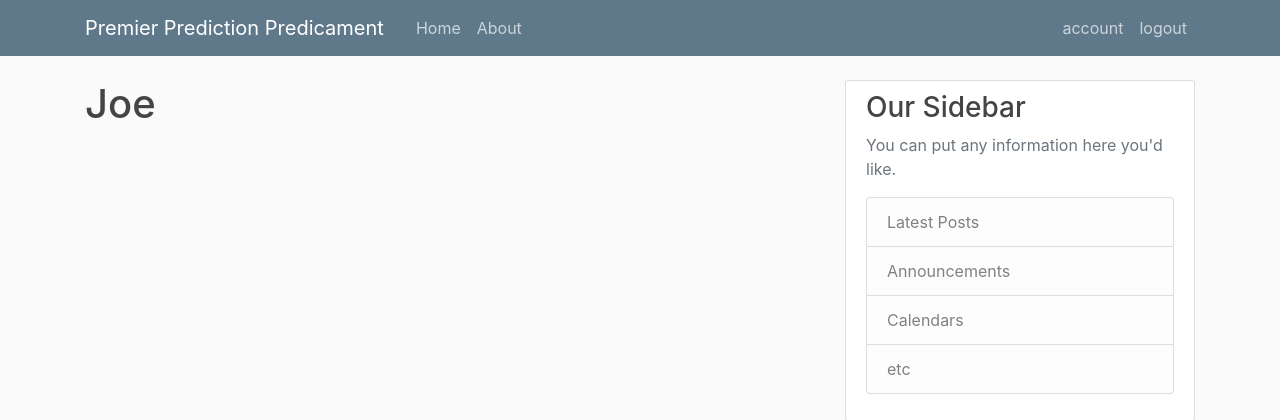
After one commit to JoeTeale/Prediction-App---Flask, a Flask app: page /account in a window 1280 px wide. The commit adds this page. Shown: the top 420 px of the page. Run offline with Flask 2, Linux system fonts and the light colour scheme; a user stored in the database is signed in; some libraries are stand-ins or nearby versions.

Commit message:
Added login functionality

```diff
--- a/main/__init__.py
+++ b/main/__init__.py
@@ -1,11 +1,14 @@
 from flask import Flask
 from flask_sqlalchemy import SQLAlchemy
 from flask_bcrypt import Bcrypt
-
+from flask_login import LoginManager
 
 app = Flask(__name__)
 app.config['SECRET_KEY'] = '46f24ee2e1af2091d3337032fc3bf335'
 app.config['SQLALCHEMY_DATABASE_URI'] = 'sqlite:///site.db'
 db = SQLAlchemy(app)
 bcrypt = Bcrypt(app)
+login_manager = LoginManager(app)
+login_manager.login_view = 'login'
+login_manager.login_message_category = 'info'
 from main import routes
--- a/main/routes.py
+++ b/main/routes.py
@@ -1,8 +1,8 @@
 from main.models import User, Post
-from flask import render_template, url_for, flash, redirect
+from flask import render_template, url_for, flash, redirect, request
 from main import app, db, bcrypt
 from main.forms import RegistrationForm, LogInForm
-
+from flask_login import login_user, current_user, logout_user, login_required
 posts = [
     {
         'author': 'Joseph teale',
@@ -18,16 +18,22 @@ posts = [
     }
 ]
 
+
 @app.route('/')
 @app.route('/home')
 def home():
     return render_template('home.html', posts=posts)
 
+
 @app.route('/about')
 def about():
     return render_template('about.html', title="AbiBlurt")
+
+
 @app.route('/register', methods=['GET', 'POST'])
 def register():
+    if current_user.is_authenticated:
+        return redirect(url_for('home'))
     form = RegistrationForm()
     if form.validate_on_submit():
         hashed_password = bcrypt.generate_password_hash(form.password.data).decode('utf-8')
@@ -37,14 +43,33 @@ def register():
         flash(f'Account created for {form.username.data}!', 'success')
         return redirect(url_for('login'))
     return render_template('register.html', title='Register', form=form)
+
+
 @app.route('/login', methods=['GET', 'POST'])
 def login():
+    if current_user.is_authenticated:
+        return redirect(url_for('home'))
     form = LogInForm()
     if form.validate_on_submit():
-        if form.email.data == 'admin@blog.com' and form.password.data == 'password':
-            flash('You have been logged in!', 'success')
-            return redirect(url_for('home'))
+        user = User.query.filter_by(email=form.email.data).first()
+        if user and bcrypt.check_password_hash(user.password, form.password.data):
+            login_user(user, remember=form.remember.data)
+            next_page = request.args.get('next')
+            return redirect(next_page) if next_page else redirect(url_for('home'))
         else:
-            flash('Login Unsuccessful. Please check username and password', 'danger')
+            flash('Login Unsuccessful. Please check email and password', 'danger')
+            return redirect(url_for('login'))
 
     return render_template('login.html', title='Login', form=form)
+
+
+@app.route('/logout')
+def logout():
+    logout_user()
+    return redirect(url_for('home'))
+
+
+@app.route('/account')
+@login_required
+def account():
+    return render_template('account.html', title='Account')
--- /dev/null
+++ b/main/templates/account.html
@@ -0,0 +1,4 @@
+{% extends "layout.html" %}
+{% block content %}
+    <h1> {{ current_user.username}} <h1>
+{% endblock content %}
--- a/main/templates/layout.html
+++ b/main/templates/layout.html
@@ -29,8 +29,14 @@
             </div>
             <!-- Navbar Right Side -->
             <div class="navbar-nav">
-              <a class="nav-item nav-link" href="{{ url_for('login')}}">Login</a>
-              <a class="nav-item nav-link" href="{{ url_for('register')}}">Register</a>
+                {% if current_user.is_authenticated %}
+                    <a class="nav-item nav-link" href="{{ url_for('account')}}">account</a>
+                    <a class="nav-item nav-link" href="{{ url_for('logout')}}">logout</a>
+                {% else %}
+                    <a class="nav-item nav-link" href="{{ url_for('login')}}">Login</a>
+                    <a class="nav-item nav-link" href="{{ url_for('register')}}">Register</a>
+
+                {% endif %}
             </div>
           </div>
         </div>
--- a/main/templates/login.html
+++ b/main/templates/login.html
@@ -47,7 +47,7 @@
     </div>
     <div class="border-top pt-3">
         <small class="test-muted">
-            Need an account? <a class="ml-2" href="{{ url_for('login') }}"> Sign Up Now </a>
+            Need an account? <a class="ml-2" href="{{ url_for('register') }}"> Sign Up Now </a>
         </small>
     </div>
 {% endblock content %}
--- a/main/templates/register.html
+++ b/main/templates/register.html
@@ -10,12 +10,12 @@
                     {% if form.username.errors %}
                          {{ form.username(class="form-control form-control-lg is-invalid") }}
                         <div class="invalid-feedback">
-                        {% for errors in form.username.errors %}
-                            <span>{{ error }}</span>
+                        {% for error in form.username.errors %}
+                            <span> {{ error }}</span>
                         {% endfor %}
                         </div>
                     {% else %}
-                        {{ form.username(class="form-control form-control-lg") }}
+                         {{ form.username(class="form-control form-control-lg") }}
                     {% endif %}
 
                 </div>
```
Also changed, not shown: main/forms.py (+5 -5 lines), main/models.py (+10 -3 lines), main/site.db.
